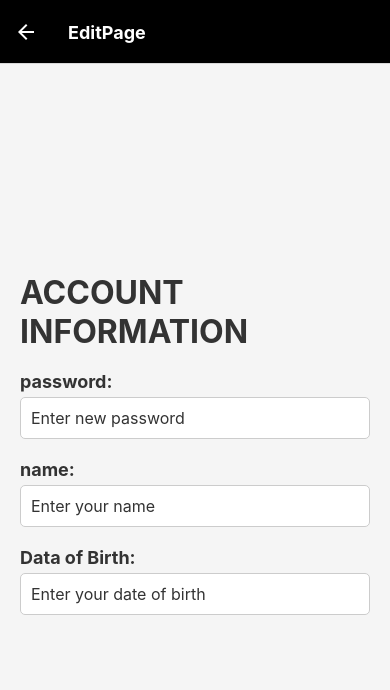
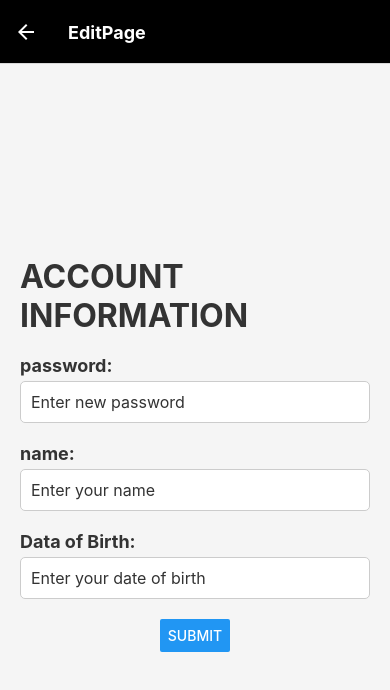
Before and after one commit to Kartik1109/RideShare, a React Native app: screen /EditPage in a window 390 px wide. Shown: the top 690 px of the page. Built offline with nearby package versions, Linux system fonts and the light colour scheme.

Commit message:
confirmation alert

```diff
--- a/EditAccountPage.js
+++ b/EditAccountPage.js
@@ -1,11 +1,22 @@
 import React, { useState } from 'react';
-import { View, Text, StyleSheet, TextInput, TouchableOpacity } from 'react-native';
+import { View, Text, StyleSheet, TextInput, Button, Alert} from 'react-native';
 
-const EditPage = () => {
+const EditPage = ({navigation}) => {
     const [password, setPassword] = useState('');
     const [name, setName] = useState('');
     const [DateOfBirth, setDateOfBirth] = useState('');
-
+    const onPressHandler = () =>{
+        Alert.alert(
+            'Your changes are confirmed',
+            'press ok to confirm',
+            [
+                {
+                    text: 'OK', onPress: () => navigation.goBack()
+                },
+            ],
+            { cancelable: false }
+        );
+    };
 
     return (
         <View style={styles.container}>
@@ -39,6 +50,10 @@ const EditPage = () => {
                 onChangeText={setDateOfBirth}
                 placeholder="Enter your date of birth" ////////STILL NEED A BUTTON TO SUBMIT CHANGES TO THE USER DATABASE
                 />
+            </View>
+
+            <View>
+                <Button title="Submit" onPress={onPressHandler} />
             </View>
 
         </View>
@@ -81,6 +96,19 @@ const styles = StyleSheet.create({
         fontSize: 16,
         color: '#333',
     },
+    button: {
+        backgroundColor: '#007bff',
+        padding: 10,
+        borderRadius: 5,
+        marginTop: 10,
+        width: '60%', // add this style
+        alignItems: 'center', // add this style to center the text horizontally
+      },
+
+    buttonText: {
+        color: '#fff',
+        fontSize: 18,
+    },
 });
 
 export default EditPage;
--- a/Main.js
+++ b/Main.js
@@ -32,7 +32,7 @@ const Main = ({ navigation }) => {
         </TouchableOpacity>
 
       <TouchableOpacity // EDIT ACCOUNT BUTTON
-        style={[styles.button, { backgroundColor: 'yellow' }]}
+        style={[styles.button, { backgroundColor: 'grey' }]}
         onPress={() => navigation.navigate('EditPage')}
       >
         <Text style={styles.buttonText}>Edit Account</Text>
--- a/package.json
+++ b/package.json
@@ -9,7 +9,7 @@
     "web": "expo start --web"
   },
   "dependencies": {
-    "@react-native-async-storage/async-storage": "^1.18.1",
+    "@react-native-async-storage/async-storage": "1.17.11",
     "@react-native-community/masked-view": "^0.1.11",
     "@react-navigation/native": "^6.1.6",
     "@react-navigation/stack": "^6.3.16",
@@ -21,12 +21,12 @@
     "mysql": "^2.18.1",
     "qrcode-reader": "^1.0.4",
     "react": "18.2.0",
-    "react-native": "0.71.4",
+    "react-native": "0.71.6",
     "react-native-animatable": "^1.3.3",
     "react-native-gesture-handler": "^2.9.0",
     "react-native-google-places-autocomplete": "^2.5.1",
     "react-native-picker-select": "^8.0.4",
-    "react-native-reanimated": "^3.0.2",
+    "react-native-reanimated": "~2.14.4",
     "react-native-safe-area-context": "^4.5.0",
     "react-native-screens": "^3.20.0"
   },
```
Also changed, not shown: 1 other file (tests, documents, lock files or other folders). Lines whose indentation alone changed are shown as unchanged.
